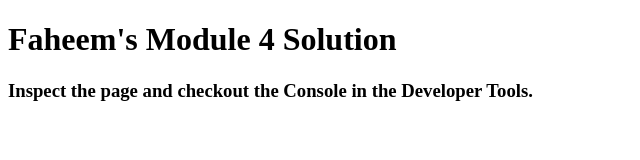
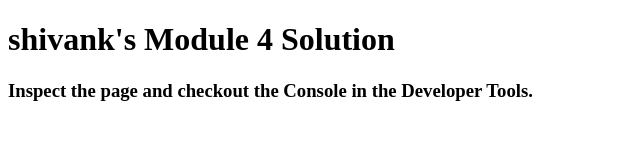
Before and after one commit to shivank4320/html-css-javascript, a plain HTML site: page module4-solution/index.html in a window 1280 px wide. Shown: the whole page, without its empty margins (0-640 px from the left). Drawn offline with Linux system fonts and the light colour scheme.

Commit message:
Update index.html

```diff
--- a/module4-solution/index.html
+++ b/module4-solution/index.html
@@ -11,7 +11,7 @@
   <script src="script.js"></script>
 </head>
 <body>
-  <h1>Faheem's Module 4 Solution</h1>
+  <h1>shivank's Module 4 Solution</h1>
   <h3>Inspect the page and checkout the Console in the Developer Tools.</h3>
 </body>
 </html>
```
